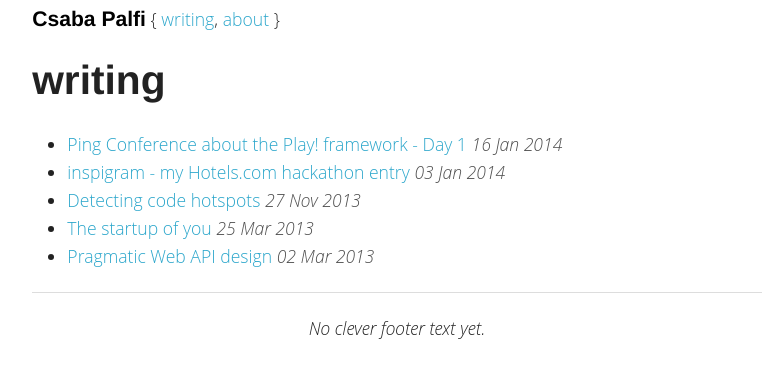
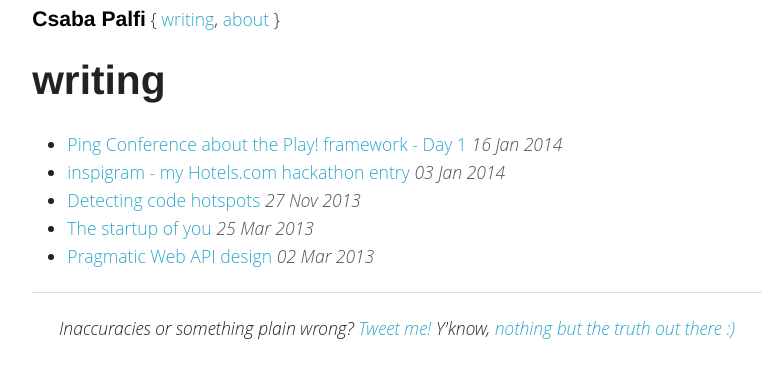
Before and after one commit to dublado/csabapalfi.github.io, a Jekyll site: the page built from index.html, in a window 1280 px wide. Shown: the top 378 px of the page, without its empty margins (243-1009 px from the left). Built offline with Jekyll 4.4.1, drawn with Linux system fonts in a browser that asks for light colours; Markdown is read by kramdown in place of the engine named in the settings.

Commit message:
clever footer text with xkcd link

```diff
--- a/_layouts/default.html
+++ b/_layouts/default.html
@@ -49,6 +49,9 @@
 <div class="row">
     <div class="large-10 large-centered columns">
         {{ content }}
+        <footer>
+            <span>Inaccuracies or something plain wrong? <a href="https://twitter.com/csabapalfi">Tweet me!</a> Y'know, <a href="http://xkcd.com/386/" >nothing but the truth out there :)</a></span>
+        </footer>
     </div>
 </div>
 <script type="text/x-mathjax-config">
--- a/_layouts/post.html
+++ b/_layouts/post.html
@@ -22,7 +22,3 @@ layout: default
 </div>
 
 <hr/>
-
-<footer>
-    <span>No clever footer text yet.</span>
-</footer>
--- a/index.html
+++ b/index.html
@@ -15,7 +15,3 @@ title: Csaba Palfi writes things.
 </ul>
 
 <hr/>
-
-<footer>
-    <span>No clever footer text yet.</span>
-</footer>
```
